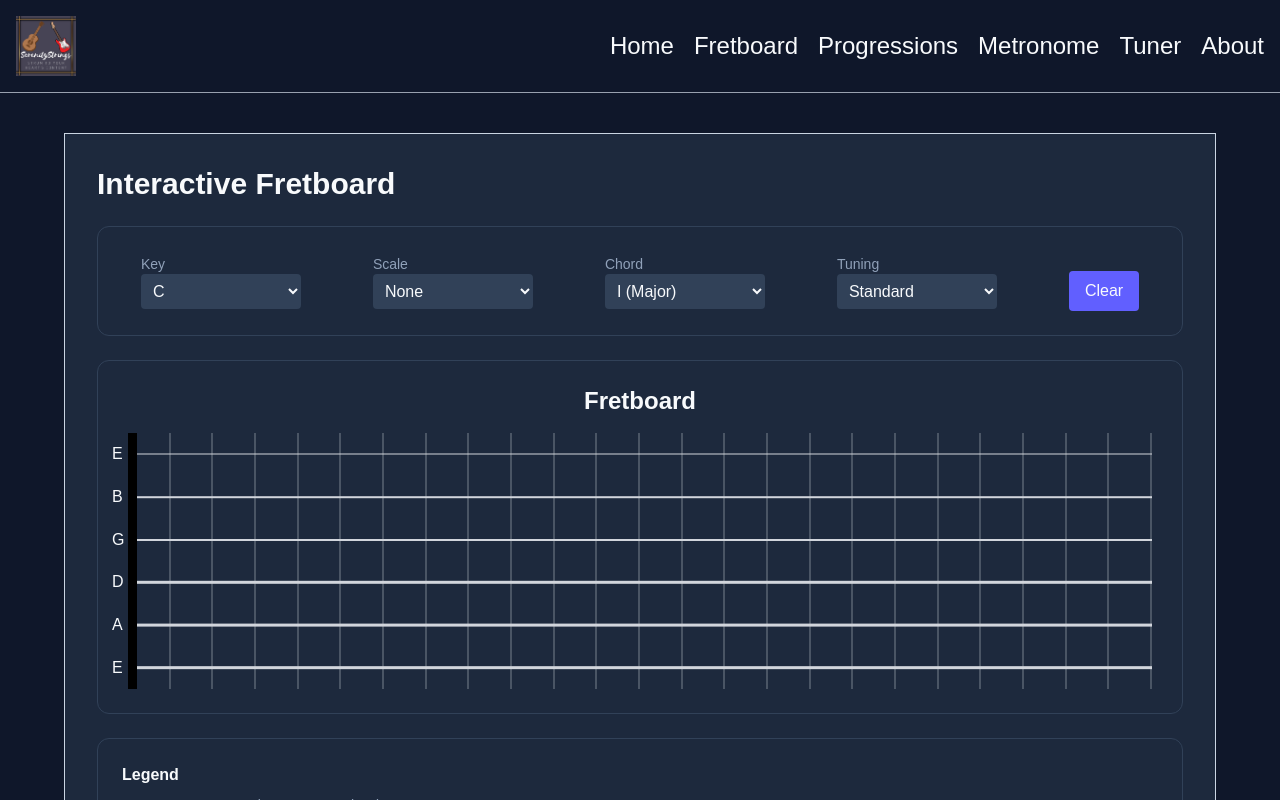
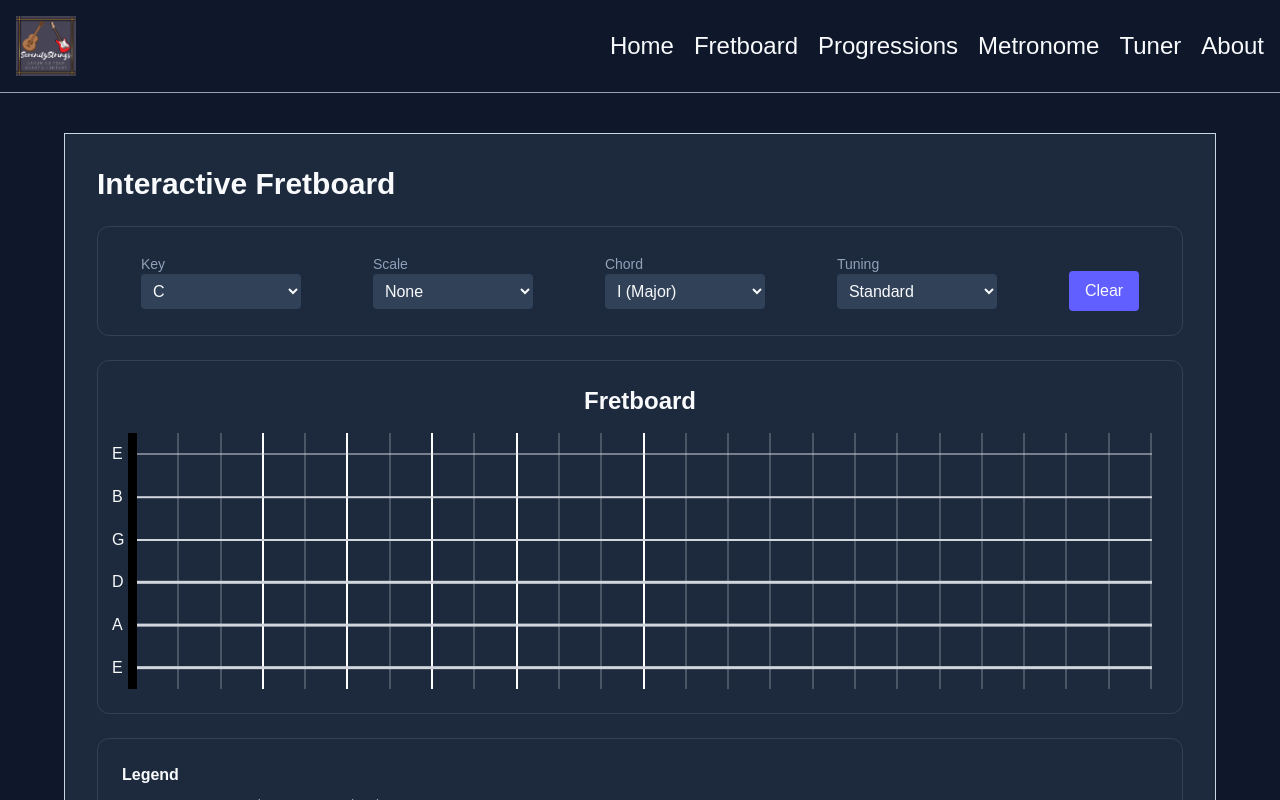
Before and after one commit to SerenityStrings/serenitystrings-client, a Next.js app: page /fretboard in a window 1280 px wide. Shown: the top 800 px of the page. Built offline with nearby package versions, Linux system fonts and the light colour scheme.

Commit message:
Made frets height based instead of border and created function for getting fret position.

```diff
--- a/src/app/fretboard/page.tsx
+++ b/src/app/fretboard/page.tsx
@@ -13,6 +13,7 @@ const FretboardPage = () => {
 
   const totalFrets = 24;
   const stringHeights = [1, 1.6, 2, 2.4, 2.8, 3.7]; // Thickness of each string in pixels
+  const fretWidth = 2;
 
   const tunings = {
     standard: ["E","B","G","D","A","E"],
@@ -21,11 +22,15 @@ const FretboardPage = () => {
 
   const activeTuning = tunings.standard;
   const totalStrings = activeTuning.length;
-  const spacing = 100 / totalStrings;
-  const nutWidth = 6;
+  const nutWidth = 9;
+  const stringLabelOffset = -16;
+  // const startingFretWidth = 100 - nutWidth;
 
   const getStringPosition = (rowIndex: number) =>
     ((rowIndex + 0.5) / totalStrings) * 100;
+
+  const getFretPosition = (fretNumber: number) =>
+    ((fretNumber) / totalFrets)
 
   return (
     <main className = "p-4 sm:p-6 lg:p-8 mt-10 max-w-6xl mx-auto border border-slate-300 bg-slate-800">
@@ -119,10 +124,39 @@ const FretboardPage = () => {
             {/* 🎯 FRETS LAYER (BACKGROUND GRID) */}
 
             {/* Nut */}
-            <div className="absolute left-0 top-0 h-full bg-black z-10 w-[5px] sm:w-[7px] md:w-[9px]" />
+            <div className="absolute left-0 top-0 h-full bg-black z-10 w-[9px] sm:w-[7px] md:w-[9px]" />
 
+            {/* Frets */}
             <div
-              className="absolute inset-0 grid"
+              className="absolute inset-0 z-0"
+              style={{ gridTemplateColumns: "repeat(24, 1fr)" }}
+            >
+
+              {Array.from({ length: totalFrets }, (_, i) => i + 1).map((fretNumber) => (
+                <div
+                  key={fretNumber}
+                  className={clsx(
+                    "bg-gray-600 absolute",
+                    fretNumber == 3 && "bg-white absolute",
+                    fretNumber == 5 && "bg-white absolute",
+                    fretNumber == 7 && "bg-white absolute",
+                    fretNumber == 9 && "bg-white absolute",
+                    fretNumber == 12 && "bg-white absolute",
+                    )
+                  }
+                  style={{
+                    left: `calc(${nutWidth}px + ((100% - ${nutWidth}px) * ${getFretPosition(fretNumber)}))`,
+                    width: `${fretWidth}px`,
+                    height: "100%",
+                    transform: "translateX(-100%)"
+                  }}
+                />
+              ))}
+            </div>
+
+            {/* Fret Dots */}
+            {/* <div
+              className="absolute inset-0 z-20"
               style={{ gridTemplateColumns: "repeat(24, 1fr)" }}
             >
 
@@ -134,10 +168,10 @@ const FretboardPage = () => {
                   )}
                 />
               ))}
-            </div>
+            </div> */}
 
             {/* Strings */}
-            <div className="absolute inset-0 z-0">
+            <div className="absolute inset-0 z-10">
 
               {stringHeights.map((heightOfString, rowIndex) => {
 
@@ -161,7 +195,7 @@ const FretboardPage = () => {
             </div>
 
             {/* String Labels */}
-            <div className="absolute inset-0 z-20">
+            <div className="absolute inset-0 z-30">
 
               {activeTuning.map((note, rowIndex) => {
 
@@ -171,7 +205,7 @@ const FretboardPage = () => {
                     className={"absolute border-gray-300"}
                     style={{
                       top: `${getStringPosition(rowIndex)}%`,
-                      left: "-16px",
+                      left: `${stringLabelOffset}px`,
                       transform: "translateY(-50%)"
                     }}
                   >
```
